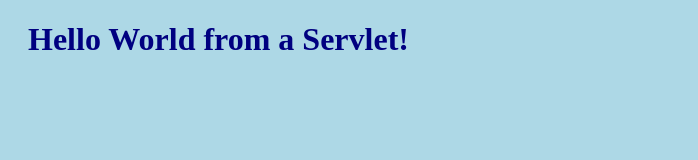
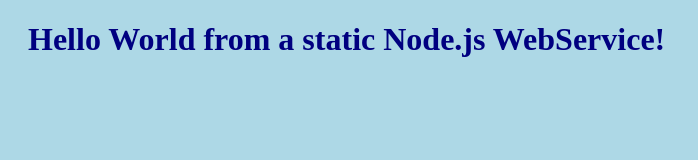
Before and after one commit to nicolagreth/NodeStaticWebserviceTest, a website: page public/index.html in a window 1280 px wide. Shown: the whole page, without its empty margins (0-698 px from the left). Drawn offline with Linux system fonts and the light colour scheme.

Commit message:
small corrections

```diff
--- a/public/index.html
+++ b/public/index.html
@@ -5,6 +5,6 @@
 <link rel="stylesheet" type="text/css" href="css/style.css"/>
 </head>
 <body>
-	<h1>Hello World from a Servlet!</h1>
+	<h1>Hello World from a static Node.js WebService!</h1>
 </body>
 </html>
```
